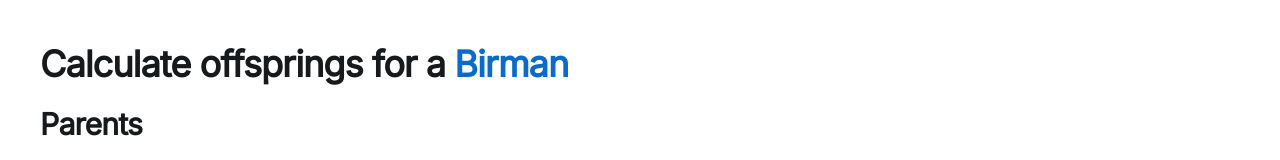
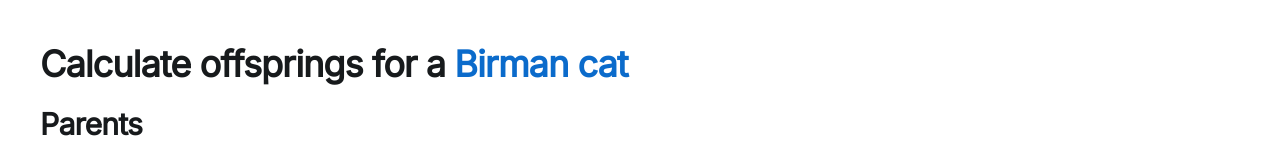
Before and after one commit to FabienM/phenotype-calculator, a React (Create React App) app: page / in a window 1280 px wide. Shown: the top 160 px of the page. Built offline with nearby package versions, Linux system fonts and the light colour scheme.

Commit message:
chore: page title

```diff
--- a/src/index.tsx
+++ b/src/index.tsx
@@ -16,7 +16,7 @@ const root = ReactDOM.createRoot(
 root.render(
   <React.StrictMode>
       <CssBaseline />
-      <BirmanPage raceName='Birman' race={raceBirman} />
+      <BirmanPage raceName='Birman cat' race={raceBirman} />
   </React.StrictMode>
 );
 
```
